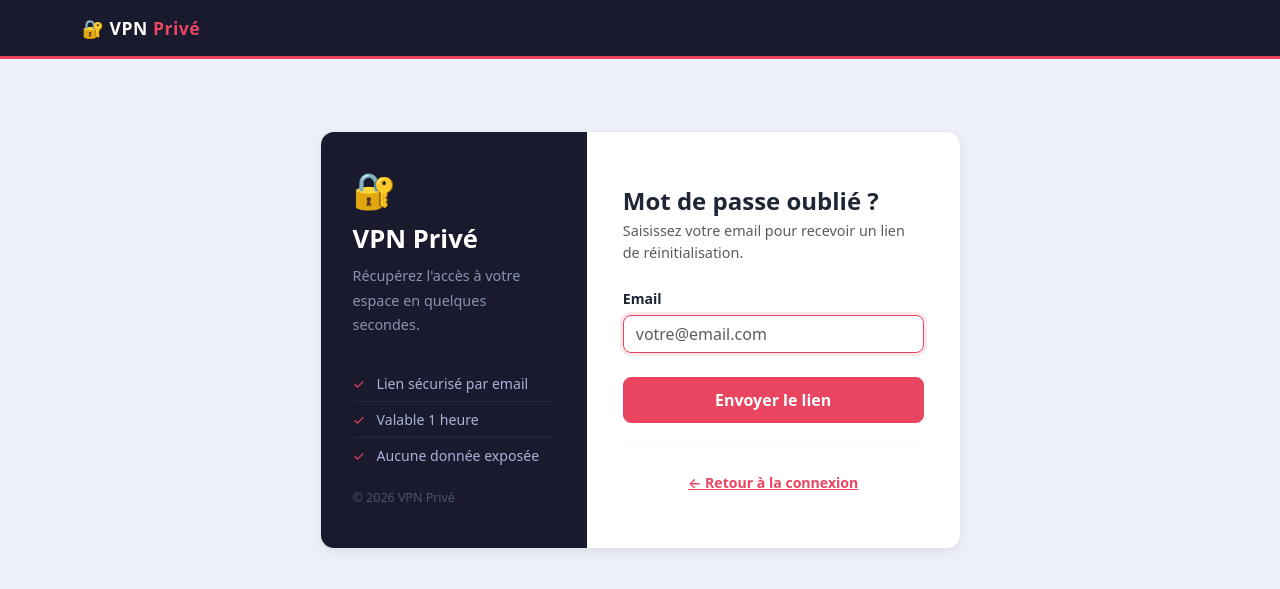
After one commit to benus-code/Fact_vpn, a Flask app: page /mot-de-passe-oublie in a window 1280 px wide. The commit adds this page. Shown: the top 589 px of the page. Run offline with Flask 3, Linux system fonts and the light colour scheme.

Commit message:
Add forgot password / password reset flow
- DB: password_resets table (token, expires_at, user_id) created in init_app_db()
- Routes: GET/POST /mot-de-passe-oublie and GET/POST /reset-mdp/<token>
- Token: secrets.token_urlsafe(32), expires in 1h, 1 token per user
- Security: generic success message regardless of email existence
- Email: HTML reset link sent via existing send_email() (skips .local domains)
- Templates: mot_de_passe_oublie.html, reset_mdp.html (consistent with login style)
- login.html: added "Mot de passe oublié ?" link

https://claude.ai/code/session_01NAseAi1BwtBqsjvprjHD7b

```diff
--- a/app.py
+++ b/app.py
@@ -5,6 +5,7 @@ Lancer : python3 app.py
 """
 
 import os
+import secrets
 import sqlite3
 import hashlib
 import subprocess
@@ -99,6 +100,16 @@ def init_app_db():
         conn.execute("ALTER TABLE peers ADD COLUMN vpn_type TEXT DEFAULT 'amnezia'")
     except sqlite3.OperationalError:
         pass
+
+    # Table pour les tokens de réinitialisation de mot de passe
+    conn.execute("""
+        CREATE TABLE IF NOT EXISTS password_resets (
+            id         INTEGER PRIMARY KEY AUTOINCREMENT,
+            user_id    INTEGER NOT NULL,
+            token      TEXT    NOT NULL UNIQUE,
+            expires_at TEXT    NOT NULL
+        )
+    """)
 
     conn.commit()
     conn.close()
@@ -337,6 +348,71 @@ def login():
 def logout():
     session.clear()
     return redirect(url_for("login"))
+
+@app.route("/mot-de-passe-oublie", methods=["GET", "POST"])
+def mot_de_passe_oublie():
+    sent = False
+    if request.method == "POST":
+        email = request.form.get("email", "").strip().lower()
+        db    = get_db()
+        user  = db.execute("SELECT * FROM users WHERE LOWER(email) = ?", (email,)).fetchone()
+        # Toujours afficher le même message (pas de fuite d'info)
+        sent = True
+        if user:
+            domain = email.split("@", 1)[1] if "@" in email else ""
+            if ".local" not in domain and "." in domain:
+                token   = secrets.token_urlsafe(32)
+                expires = (datetime.utcnow() + timedelta(hours=1)).strftime("%Y-%m-%d %H:%M:%S")
+                db.execute("DELETE FROM password_resets WHERE user_id = ?", (user["id"],))
+                db.execute(
+                    "INSERT INTO password_resets (user_id, token, expires_at) VALUES (?, ?, ?)",
+                    (user["id"], token, expires)
+                )
+                db.commit()
+                reset_url = url_for("reset_mdp", token=token, _external=True)
+                html = (
+                    f"<div style='font-family:sans-serif;max-width:520px;margin:0 auto'>"
+                    f"<h2 style='color:#e94560'>🔐 Réinitialisation de mot de passe</h2>"
+                    f"<p>Bonjour <strong>{user['nom']}</strong>,</p>"
+                    f"<p>Vous avez demandé à réinitialiser votre mot de passe. Cliquez sur le lien ci-dessous :</p>"
+                    f"<p style='text-align:center;margin:28px 0'>"
+                    f"<a href='{reset_url}' style='background:#e94560;color:#fff;padding:12px 28px;"
+                    f"border-radius:6px;text-decoration:none;font-weight:700;'>Choisir un nouveau mot de passe</a></p>"
+                    f"<p style='color:#888;font-size:.85rem'>Ce lien est valable <strong>1 heure</strong>. "
+                    f"Si vous n'avez pas fait cette demande, ignorez cet email.</p>"
+                    f"<hr><small style='color:#aaa'>VPN Privé — Service personnel</small></div>"
+                )
+                send_email(email, "🔐 Réinitialisation de votre mot de passe VPN", html)
+    return render_template("mot_de_passe_oublie.html", sent=sent)
+
+@app.route("/reset-mdp/<token>", methods=["GET", "POST"])
+def reset_mdp(token):
+    db  = get_db()
+    now = datetime.utcnow().strftime("%Y-%m-%d %H:%M:%S")
+    row = db.execute(
+        "SELECT * FROM password_resets WHERE token = ? AND expires_at > ?", (token, now)
+    ).fetchone()
+    if not row:
+        flash("Ce lien est invalide ou expiré. Faites une nouvelle demande.", "danger")
+        return redirect(url_for("mot_de_passe_oublie"))
+
+    if request.method == "POST":
+        mdp1 = request.form.get("password", "")
+        mdp2 = request.form.get("password_confirm", "")
+        if len(mdp1) < 6:
+            flash("Le mot de passe doit contenir au moins 6 caractères.", "danger")
+            return render_template("reset_mdp.html", token=token)
+        if mdp1 != mdp2:
+            flash("Les deux mots de passe ne correspondent pas.", "danger")
+            return render_template("reset_mdp.html", token=token)
+        db.execute("UPDATE users SET password_hash = ? WHERE id = ?",
+                   (generate_password_hash(mdp1), row["user_id"]))
+        db.execute("DELETE FROM password_resets WHERE token = ?", (token,))
+        db.commit()
+        flash("Mot de passe mis à jour ! Vous pouvez vous connecter.", "success")
+        return redirect(url_for("login"))
+
+    return render_template("reset_mdp.html", token=token)
 
 # ─── Portail utilisateur ──────────────────────────────────────────────────────
 @app.route("/dashboard")
--- a/templates/login.html
+++ b/templates/login.html
@@ -54,6 +54,9 @@
             <button type="submit" class="btn btn-primary w-100" style="padding: 10px;">
               Se connecter
             </button>
+            <div class="text-end mt-2" style="font-size:.85rem;">
+              <a href="{{ url_for('mot_de_passe_oublie') }}" style="color:#8892b0;">Mot de passe oublié ?</a>
+            </div>
           </form>
 
           <hr style="margin: 24px 0;">
--- /dev/null
+++ b/templates/mot_de_passe_oublie.html
@@ -0,0 +1,73 @@
+{% extends "base.html" %}
+{% block title %}Mot de passe oublié — VPN Privé{% endblock %}
+{% block content %}
+
+<div class="row justify-content-center" style="margin-top: 3rem;">
+  <div class="col-lg-8 col-xl-7">
+    <div class="card overflow-hidden p-0">
+      <div class="row g-0">
+
+        {# ── Panneau marque (gauche) ── #}
+        <div class="col-md-5 d-none d-md-flex flex-column justify-content-between"
+             style="background: #1a1a2e; padding: 40px 32px;">
+          <div>
+            <div style="font-size:2.2rem; line-height:1;">🔐</div>
+            <h2 style="color:#fff; font-weight:800; margin:16px 0 10px; font-size:1.6rem;">VPN Privé</h2>
+            <p style="color:#8892b0; font-size:.9rem; line-height:1.7;">
+              Récupérez l'accès à votre espace en quelques secondes.
+            </p>
+            <ul style="list-style:none; padding:0; margin-top:28px;">
+              <li style="color:#a8b2d8; padding:7px 0; font-size:.88rem; border-bottom:1px solid rgba(255,255,255,.06);">
+                <span style="color:#e94560; margin-right:8px;">✓</span> Lien sécurisé par email
+              </li>
+              <li style="color:#a8b2d8; padding:7px 0; font-size:.88rem; border-bottom:1px solid rgba(255,255,255,.06);">
+                <span style="color:#e94560; margin-right:8px;">✓</span> Valable 1 heure
+              </li>
+              <li style="color:#a8b2d8; padding:7px 0; font-size:.88rem;">
+                <span style="color:#e94560; margin-right:8px;">✓</span> Aucune donnée exposée
+              </li>
+            </ul>
+          </div>
+          <p style="color:#4a5568; font-size:.78rem; margin:0;">© 2026 VPN Privé</p>
+        </div>
+
+        {# ── Formulaire (droite) ── #}
+        <div class="col-md-7 d-flex flex-column justify-content-center" style="padding: 40px 36px;">
+
+          {% if sent %}
+            <div style="text-align:center; padding: 12px 0 4px;">
+              <div style="font-size:2.8rem;">📬</div>
+              <h4 class="fw-bold mt-3 mb-2" style="color:#1e2535;">Email envoyé !</h4>
+              <p style="color:#4a5568; font-size:.92rem; line-height:1.7;">
+                Si cette adresse est associée à un compte, vous recevrez un lien de réinitialisation sous quelques minutes.<br>
+                <span style="color:#8892b0; font-size:.85rem;">Vérifiez aussi vos spams.</span>
+              </p>
+            </div>
+          {% else %}
+            <h4 class="fw-bold mb-1" style="color:#1e2535;">Mot de passe oublié ?</h4>
+            <p class="text-muted mb-4" style="font-size:.9rem;">Saisissez votre email pour recevoir un lien de réinitialisation.</p>
+
+            <form method="POST" data-prevent-double-submit>
+              <div class="mb-4">
+                <label class="form-label" for="reset-email">Email</label>
+                <input id="reset-email" type="email" name="email" class="form-control"
+                       placeholder="votre@email.com" required autofocus>
+              </div>
+              <button type="submit" class="btn btn-primary w-100" style="padding: 10px;">
+                Envoyer le lien
+              </button>
+            </form>
+          {% endif %}
+
+          <hr style="margin: 24px 0;">
+          <p class="text-center mb-0" style="font-size:.88rem; color:#7a8499;">
+            <a href="{{ url_for('login') }}" style="color:#e94560; font-weight:600;">← Retour à la connexion</a>
+          </p>
+        </div>
+
+      </div>
+    </div>
+  </div>
+</div>
+
+{% endblock %}
```
Also changed, not shown: templates/reset_mdp.html (added, +79 -0 lines).
